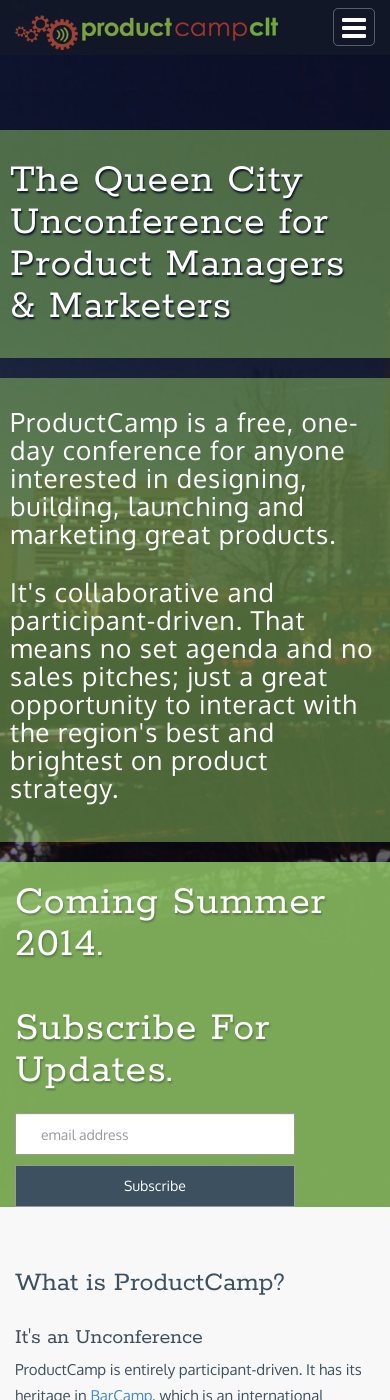
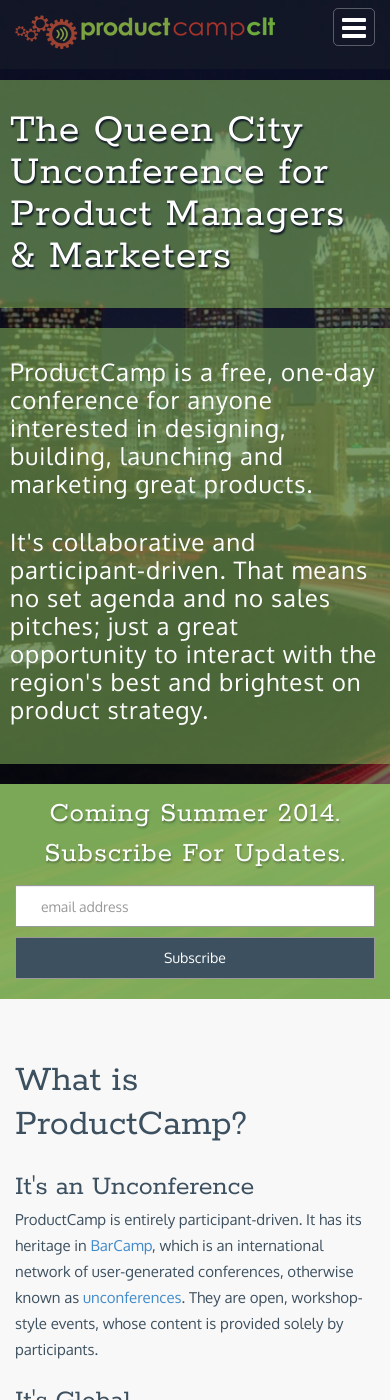
Before and after one commit to productcampclt/staging, a Jekyll site: the page built from index.html, in a window 390 px wide and 1400 px high. Built offline with Jekyll 4.4.1, drawn with Linux system fonts in a browser that asks for light colours; nearby versions of some CDN libraries; Markdown is read by kramdown in place of the engine named in the settings.

Commit message:
cleaned up and improved responsive views

```diff
--- a/_includes/hero.html
+++ b/_includes/hero.html
@@ -2,7 +2,7 @@
  	<div id="hero">
  		<div class="container">
  			<div class="row">
-				<div class="col-lg-7 col-md-8 col-sm-10 col-xs-12">
+				<div class="col-lg-7 col-md-8 col-sm-9 col-xs-12">
 					<div class="cont-wrapper">
 						<h2 class="intro">The Queen City Unconference for Product Managers &amp; Marketers</h2>
 						<div class="intro">
--- a/_includes/parrallax_strip.html
+++ b/_includes/parrallax_strip.html
@@ -1,7 +1,7 @@
 <div id="parallax" data-speed="5" class="hidden-sm hidden-xs">
 	<div class="container">
 	 	<div class="row">
-	 		<div class="col-lg-8 col-lg-offset-2">
+	 		<div class="col-lg-8 col-lg-offset-2 col-md-10 col-md-offset-1">
 				<h2>&ldquo;ProductCamp is hands down the best place to learn from peers in your area.&rdquo;</h2>
 				<p>-Darren Mauro, VP of Product Management @ CustomInk</p>
 	 		</div>
@@ -12,7 +12,7 @@
 <div id="testimonial" class="hidden-lg hidden-md">
 	<div class="container">
 	 	<div class="row">
-	 		<div class="col-md-12 col-sm-12">
+	 		<div class="col-sm-10 col-sm-offset-1">
 				<h2>&ldquo;ProductCamp is hands down the best place to learn from peers in your area.&rdquo;</h2>
 				<p>-Darren Mauro, VP of Product Management @ CustomInk</p>
 	 		</div>
--- a/_includes/plax-temp.html
+++ b/_includes/plax-temp.html
@@ -1,7 +1,7 @@
 <div id="parallax" data-speed="5" class="hidden-sm hidden-xs">
 	<div class="container">
 	 	<div class="row">
-	 		<div class="col-lg-8 col-lg-offset-2">
+	 		<div class="col-lg-8 col-lg-offset-2 col-md-10 col-md-offset-1">
 				<h2>&ldquo;This was one of the most amazing and educational days in my career.&rdquo;</h2>
 				<p>-Jason Moss, ProductCamp ATL Attendee</p>
 	 		</div>
--- a/stylesheets/beachstrap-styles.css
+++ b/stylesheets/beachstrap-styles.css
@@ -23,31 +23,37 @@
 body {
   font-family: 'Oxygen', sans-serif;
   height: 100%;
-  color: #3d505f; }
+  color: #3d505f;
+}
 
 h1, h2, h3, h4, h5 {
   font-family: 'Rokkitt', serif;
   margin-bottom: 16px;
   color: #3d505f;
   font-weight: 400;
-  margin-bottom: 26px; }
+  margin-bottom: 26px;
+}
 
 h1 {
   font-size: 42px;
-  line-height: 52px; }
+  line-height: 52px;
+}
 
 h2 {
   font-size: 38px;
-  line-height: 44px; }
+  line-height: 44px;
+}
 
 h3 {
   font-size: 28px;
-  line-height: 28px; }
+  line-height: 28px;
+}
 
 p {
   font-size: 15px;
   line-height: 26px;
-  margin-bottom: 24px; }
+  margin-bottom: 24px;
+}
 
 .form-control {
   border-radius: 0;
@@ -57,10 +63,12 @@
   -o-transition: background 0.5s ease;
   transition: background 0.5s ease;
   padding: 20px;
-  box-sizing: border-box; }
+  box-sizing: border-box;
+}
 .form-control:focus {
   background-color: #eee;
-    box-shadow: none; }
+  box-shadow: none;
+}
 
 .btn-green, .btn-db {
   color: #fff;
@@ -70,31 +78,24 @@
   -moz-transition: background 0.5s ease;
   -o-transition: background 0.5s ease;
   transition: background 0.5s ease;
-  width: 100%; }
+  width: 100%;
+}
 
 .btn-green {
-  background-color: #8fc563; }
+  background-color: #8fc563;
+}
 .btn-green:hover {
   background-color: #75b342;
-    color: #fff; }
+  color: #fff;
+}
 
 .btn-db {
-  background-color: #3d505f; }
+  background-color: #3d505f;
+}
 .btn-db:hover {
   background-color: #293640;
-    color: #fff; }
-
-.sn-links a {
-  color: #3d505f;
-  -webkit-transition: color 0.5s ease;
-  -moz-transition: color 0.5s ease;
-  -o-transition: color 0.5s ease;
-  transition: color 0.5s ease; }
-  .sn-links a:hover {
-    color: #f1784d; }
-  .sn-links a .fa {
-    font-size: 32px;
-    margin: 5px; }
+  color: #fff;
+}
 
 /* ====================== HEADER ========================= */
 header {
@@ -103,35 +104,43 @@
   padding: 15px 0 0 0;
   position: fixed;
   z-index: 200;
-  width: 100%; }
+  width: 100%;
+}
 header h1#logo {
   margin: 0;
   padding: 1px 0;
   text-indent: -9999px;
-    background: url(../images/pcamp-logo-small.png) no-repeat 0 0; }
+  background: url(../images/pcamp-logo-small.png) no-repeat 0 0;
+}
 
 nav ul.nav {
   text-align: right;
   padding-top: 10px;
-  font-size: 16px; }
+  font-size: 16px;
+}
 nav ul.nav li {
   display: inline;
-    margin: 0 20px; }
+  margin: 0 20px;
+}
 nav ul.nav li:last-child {
-      margin-right: 0; }
+  margin-right: 0;
+}
 nav ul.nav li.active a {
   color: #8fc563;
-      text-decoration: none; }
+  text-decoration: none;
+}
 nav a {
   color: white;
   font-weight: 700;
   -webkit-transition: background 0.5s ease;
   -moz-transition: background 0.5s ease;
   -o-transition: background 0.5s ease;
-  transition: background 0.5s ease; }
+  transition: background 0.5s ease;
+}
 nav a:hover, nav a.active {
   color: #8fc563;
-    text-decoration: none; }
+  text-decoration: none;
+}
 
 /* ====================== HERO ========================= */
 #hero {
@@ -142,42 +151,49 @@
   background-position: center top;
   /* Internet Explorer 7/8 */
   background-attachment: fixed;
-  /* border-bottom:100px solid rgba($color-green,0.85); */ }
+}
 #hero .cont-wrapper {
   position: relative;
   width: 100%;
   top: 90px;
-    margin-bottom: 130px; }
+  margin-bottom: 130px;
+}
 #hero .intro {
   padding: 30px;
   color: #fff;
   margin: 0 -30px 40px -30px;
   position: relative;
-    background-color: rgba(143, 197, 99, 0.5); }
+  background-color: rgba(143, 197, 99, 0.5);
+}
 #hero .intro p:last-child {
-      margin-bottom: 10px; }
+  margin-bottom: 10px;
+}
 #hero .cta {
   background-color: rgba(143, 197, 99, 0.85);
   min-height: 180px;
   margin-bottom: 0px;
-    padding: 60px 30px; }
+  padding: 60px 0px;
+}
 #hero h2 {
   font-size: 88px;
   line-height: 98px;
   letter-spacing: 1px;
   font-weight: 400;
-    text-shadow: 1px 2px 2px #0b1223; }
+  text-shadow: 1px 2px 2px #0b1223;
+}
 #hero p {
   font-size: 28px;
   line-height: 34px;
   letter-spacing: 1px;
-    margin-bottom: 30px; }
+  margin-bottom: 30px;
+}
 #hero h3 {
   font-size: 48px;
   font-weight: 400;
   letter-spacing: 1px;
   text-shadow: 1px 2px 2px rgba(11, 18, 35, 0.3);
-    color: #fff; }
+  color: #fff;
+}
 
 .cta-button {
   color: #fff;
@@ -191,24 +207,13 @@
   -webkit-transition: background-color 0.3s ease;
   -moz-transition: background-color 0.3s ease;
   -o-transition: background-color 0.3s ease;
-  transition: background-color 0.3s ease; }
+  transition: background-color 0.3s ease;
+}
 .cta-button:hover {
   text-decoration: none;
   color: #fff;
-    background: #2c4319; }
-
-#intro-strip {
-  background-color: rgba(61, 80, 95, 0.9);
-  padding: 20px 0;
-  text-align: center;
-  -moz-box-shadow: 0 -2px 6px rgba(0, 0, 0, 0.3);
-  -webkit-box-shadow: 0 -2px 6px rgba(0, 0, 0, 0.3);
-  box-shadow: 0 -2px 6px rgba(0, 0, 0, 0.3); }
-  #intro-strip h2 {
-    color: #fff; }
-  #intro-strip p {
-    font-size: 1.5em;
-    color: #fff; }
+  background: #2c4319;
+}
 
 /* ================== WHAT IS PCAMP =======================*/
 #what_is_pcamp {
@@ -216,67 +221,84 @@
   /*border-top:30px solid $color-green;*/
   border-bottom: 1px solid #ccc;
   padding-top: 40px;
-  padding-bottom: 80px; }
+  padding-bottom: 80px;
+}
 #what_is_pcamp .caption {
   padding: 5px;
   color: #999;
   font-size: 1.1em;
   line-height: 1.3em;
-    text-align: center; }
+  text-align: center;
+}
 #what_is_pcamp h4 {
   font-size: 24px;
   font-weight: 300;
   margin-bottom: 6px;
-    margin-top: 0px; }
+  margin-top: 0px;
+}
 #what_is_pcamp h3 {
   margin-top: 0px;
-    margin-bottom: 6px; }
+  margin-bottom: 6px;
+}
 
 /* ====================== WHY PCAMP ========================= */
 #why {
-  padding: 60px 0 80px 0; }
+  padding: 60px 0 80px 0;
+}
 #why h2 {
   text-align: center;
   font-size: 60px;
   margin-bottom: 40px;
-    line-height: 60px; }
+  line-height: 60px;
+}
 #why h3 {
-    margin-bottom: 8px; }
+  margin-bottom: 8px;
+}
 #why p {
-    margin-bottom: 10px; }
+  margin-bottom: 10px;
+}
 
 /* ======= PARALLAX SECTION =========== */
 #parallax {
   background: url(../images/sticker-board-g2.jpg) no-repeat 50% 0 fixed;
   background-size: cover;
-  height: 350px; }
+  height: 350px;
+}
 
 #parallax, #testimonial {
   position: relative;
-  width: 100%; }
+  width: 100%;
+}
 #parallax h2, #parallax p, #parallax a, #testimonial h2, #testimonial p, #testimonial a {
   color: #fff;
   text-align: left;
   text-shadow: 0px 1px 1px #141e0b;
-    margin-bottom: 20px; }
+  margin-bottom: 20px;
+}
 #parallax h2, #testimonial h2 {
   margin-top: 120px;
-    font-weight: 700; }
+  font-weight: 700;
+}
 #parallax p, #testimonial p {
   font-size: 1.5em;
-    text-align: right; }
+  text-align: right;
+}
 #parallax a, #testimonial a {
-    text-decoration: none; }
+  text-decoration: none;
+}
 #parallax a:hover, #testimonial a:hover {
-      text-decoration: underline; }
+  text-decoration: underline;
+}
 
 #testimonial {
   background-color: #8fc563;
-  min-height: 150px; }
+  min-height: 150px;
+}
 #testimonial h2 {
   margin: 20px 0 10px 0;
   letter-spacing: 1px;
-    text-shadow: 0px 1px 1px #141e0b; }
+  text-shadow: 0px 1px 1px #141e0b;
+}
 
 /* ================= SIGN UP SECTION ======================== */
 /* MailChimp Form Embed Code - Slim - 08/17/2011 */
@@ -286,44 +308,52 @@
   text-align: left;
   padding: 10px 0 10px 0;
   min-height: 60px;
-  margin-top: -15px; }
+  margin-top: -15px;
+}
 
 #mc_embed_signup input {
   border: 1px solid #999;
-  -webkit-appearance: none; }
+  -webkit-appearance: none;
+}
 
 #mc_embed_signup input:focus {
-  border-color: #333; }
+  border-color: #333;
+}
 
 #mc_embed_signup .small-meta {
-  font-size: 11px; }
+  font-size: 11px;
+}
 
 #mc_embed_signup .nowrap {
-  white-space: nowrap; }
+  white-space: nowrap;
+}
 
 #mc_embed_signup .clear {
   clear: none;
-  display: inline; }
+  display: inline;
+}
 
 #mc_embed_signup label {
   display: block;
   font-size: 16px;
   padding-bottom: 10px;
-  font-weight: bold; }
+  font-weight: bold;
+}
 
 #mc_embed_signup input.form-control {
   float: left;
   text-indent: 5px;
   width: 50%;
   max-width: 400px;
-  min-width: 280px; }
+  min-width: 280px;
+}
 
 #mc_embed_signup input.btn {
   float: left;
   width: 20%;
-  max-width: 150px;
   margin-left: 10px;
-  min-width: 280px; }
+  max-width: 180px;
+}
 
 #mc_embed_signup div#mce-responses {
   float: left;
@@ -332,7 +362,8 @@
   overflow: hidden;
   width: 90%;
   margin: 0 5%;
-  clear: both; }
+  clear: both;
+}
 
 #mc_embed_signup div.response {
   margin: 1em 0;
@@ -341,14 +372,17 @@
   float: left;
   top: -1.5em;
   z-index: 1;
-  width: 80%; }
+  width: 80%;
+}
 
 #mc_embed_signup #mce-error-response {
-  display: none; }
+  display: none;
+}
 
 #mc_embed_signup #mce-success-response {
   color: #529214;
-  display: none; }
+  display: none;
+}
 
 #mc_embed_signup label.error {
   display: block;
@@ -356,154 +390,203 @@
   width: auto;
   margin-left: 1.05em;
   text-align: left;
-  padding: .5em 0; }
+  padding: .5em 0;
+}
 
 #cta_banner {
   background: #8fc563;
   color: #fff;
   padding: 30px 0 60px 0;
-  text-align: center; }
+  text-align: center;
+}
 #cta_banner h2 {
-    color: #fff; }
+  color: #fff;
+}
 
 /* ================= GET INVOLVED ======================== */
 #get_involved {
   background: #f8f8f8;
   padding: 40px 0 60px 0;
   text-align: left;
-  border-bottom: 1px solid #ccc; }
+  border-bottom: 1px solid #ccc;
+}
 #get_involved h2 {
   text-align: center;
   font-size: 60px;
   margin-bottom: 40px;
-    line-height: 60px; }
+  line-height: 60px;
+}
 #get_involved h3 {
   margin-bottom: 8px;
-    text-align: center; }
+  text-align: center;
+}
 #get_involved p {
   margin-top: 20px;
-    padding: 0px 30px; }
+  padding: 0px 30px;
+}
 #get_involved h5 {
   font-family: 'Oxygen', sans-serif;
   font-size: 17px;
   margin-bottom: 5px;
-    margin-top: 20px; }
+  margin-top: 20px;
+}
 #get_involved .img {
   width: 80%;
-    margin: 0px auto; }
+  margin: 0px auto;
+}
 
 /* ============================= FOOTER =============================== */
 footer {
   background-color: #222327;
   text-align: center;
-  padding: 10px 0; }
+  padding: 10px 0;
+}
 footer p {
   margin: 10px 0 8px 0;
   color: #999;
-    line-height: 18px; }
+  line-height: 18px;
+}
 footer a {
   color: #bbb;
-    text-decoration: none; }
+  text-decoration: none;
+}
 footer a:hover {
-      color: #ddd; }
+  color: #ddd;
+}
 
 /* ==================================== MEDIA QUERIES ==================================== */
-/* Extra small devices (phones, up to 480px) */
-/* No media query since this is the default in Bootstrap */
-@media (max-width: 480px) {
-  header {
-    min-height: 50px; }
+@media (max-width: 1200px) {
   header h1#logo {
-      position: relative;
-      top: 0px;
-      background-size: 100%; }
-    header a.mini-nav {
-      position: relative;
-      top: -8px;
-      /* 	line-height: 0; */ }
-
-  #hero {
-    min-height: 500px !important; }
-    #hero .intro {
-      padding-left: 10px;
-      padding-right: 10px;
-      margin: 20px -15px; }
-    #hero .cta {
-      padding: 0px; }
-    #hero h2 {
-      font-size: 42px;
-      line-height: 42px; }
-    #hero h3 {
-      font-size: 42px;
-      line-height: 42px; }
-    #hero .cont-wrapper {
-      top: 40px; }
-    #hero p {
-      font-size: 26px;
-      line-height: 28px; }
-    #hero #mc_embed_signup input.btn {
-      margin-left: 0px;
-      margin-top: 10px; }
-
-  #why {
-    padding: 20px 0 30px 0; }
-    #why h2 {
-      font-size: 36px;
-      line-height: 36px;
-      margin-bottom: 10px; }
-
-  footer p, footer .sn-links {
-    text-align: center; } }
+    background-size: 100%;
+  }
+}
 @media (max-width: 991px) {
   header a.mini-nav {
     font-size: 28px;
     color: #fff;
     border: 1px solid rgba(255, 255, 255, 0.3);
     padding: 0 8px;
-    border-radius: 5px; }
-  header nav ul {
+    border-radius: 5px;
+  }
+  header h1#logo {
+    width: 420px;
+  }
+
+  nav ul {
     padding: 0;
     margin-top: 40px;
-    display: none; }
-  header nav ul.nav li {
+    display: none;
+  }
+
+  nav ul.nav li {
     display: block;
     text-align: center;
     margin: 0;
     padding: 10px 0;
     width: 100%;
-    border-top: 1px solid rgba(255, 255, 255, 0.2); }
-    header nav ul.nav li:hover {
-      background: rgba(0, 0, 0, 0.2); }
-    header nav ul.nav li a {
+    border-top: 1px solid rgba(255, 255, 255, 0.2);
+  }
+  nav ul.nav li:hover {
+    background: rgba(0, 0, 0, 0.2);
+  }
+  nav ul.nav li a {
     display: block;
-      width: 100%; }
+    width: 100%;
+  }
 
-  h1 {
-    font-size: 34px;
-    line-height: 38px; }
-
-  h2 {
-    font-size: 28px;
-    line-height: 32px; }
-
-  h3 {
-    font-size: 22px;
-    line-height: 26px; }
+  #hero h2 {
+    font-size: 60px;
+    line-height: 68px;
+  }
+  #hero .cta {
+    padding: 30px 0px;
+    margin-top: 20px;
+  }
+  #hero .cont-wrapper {
+    top: 110px;
+  }
+}
+@media (max-width: 768px) {
+  #hero {
+    background: url("../images/clt-skyline-cropped.jpg") no-repeat fixed right -380px top/cover;
+  }
+}
+@media (max-width: 520px) {
+  header {
+    min-height: 50px;
+  }
+  header h1#logo {
+    position: relative;
+    top: 0px;
+    max-width: 260px;
+  }
+  header a.mini-nav {
+    position: relative;
+    top: -8px;
+    /* 	line-height: 0; */
+  }
 
   #hero {
-    background-attachment: scroll;
-    background-position-x: -100px;
-    min-height: 600px; }
+    min-height: 500px !important;
+  }
+  #hero .intro {
+    padding-left: 10px;
+    padding-right: 10px;
+    margin: 20px -15px;
+  }
+  #hero h2 {
+    font-size: 42px;
+    line-height: 42px;
+  }
+  #hero h3 {
+    font-size: 42px;
+    line-height: 42px;
+  }
   #hero .cont-wrapper {
-      top: 110px; }
-    #hero p.intro {
-      text-align: center; }
+    top: 60px;
+    margin-bottom: 60px;
+  }
+  #hero p {
+    font-size: 24px;
+    line-height: 28px;
+  }
+  #hero .cta {
+    padding: 0px;
+    text-align: center;
+  }
+  #hero .cta h3 {
+    font-size: 29px;
+    line-height: 20px;
+    text-align: center;
+  }
+  #hero #mc_embed_signup input {
+    width: 100%;
+    display: block;
+    margin-left: auto;
+    margin-right: auto;
+  }
+  #hero #mc_embed_signup input.btn {
+    margin: 10px 0 20px 0px;
+    max-width: 1000px;
+  }
 
-  #home {
-    padding-top: 30px; }
-    #home .ipad {
-      top: 140px; } }
-/* Small devices (tablets, 768px and up) */
-@media (min-width: 768px) {
-  #home .text {
-    top: 0; } }
+  #why {
+    padding: 20px 0 30px 0;
+  }
+  #why h2 {
+    font-size: 36px;
+    line-height: 36px;
+    margin-bottom: 10px;
+  }
+
+  footer p {
+    text-align: center;
+  }
+}
+@media (max-width: 360px) {
+  header h1#logo {
+    position: relative;
+    top: 0px;
+    max-width: 240px;
+  }
+}
```
Also changed, not shown: _sass/beachstrap-styles.scss (+114 -127 lines). Lines whose indentation alone changed are shown as unchanged.
